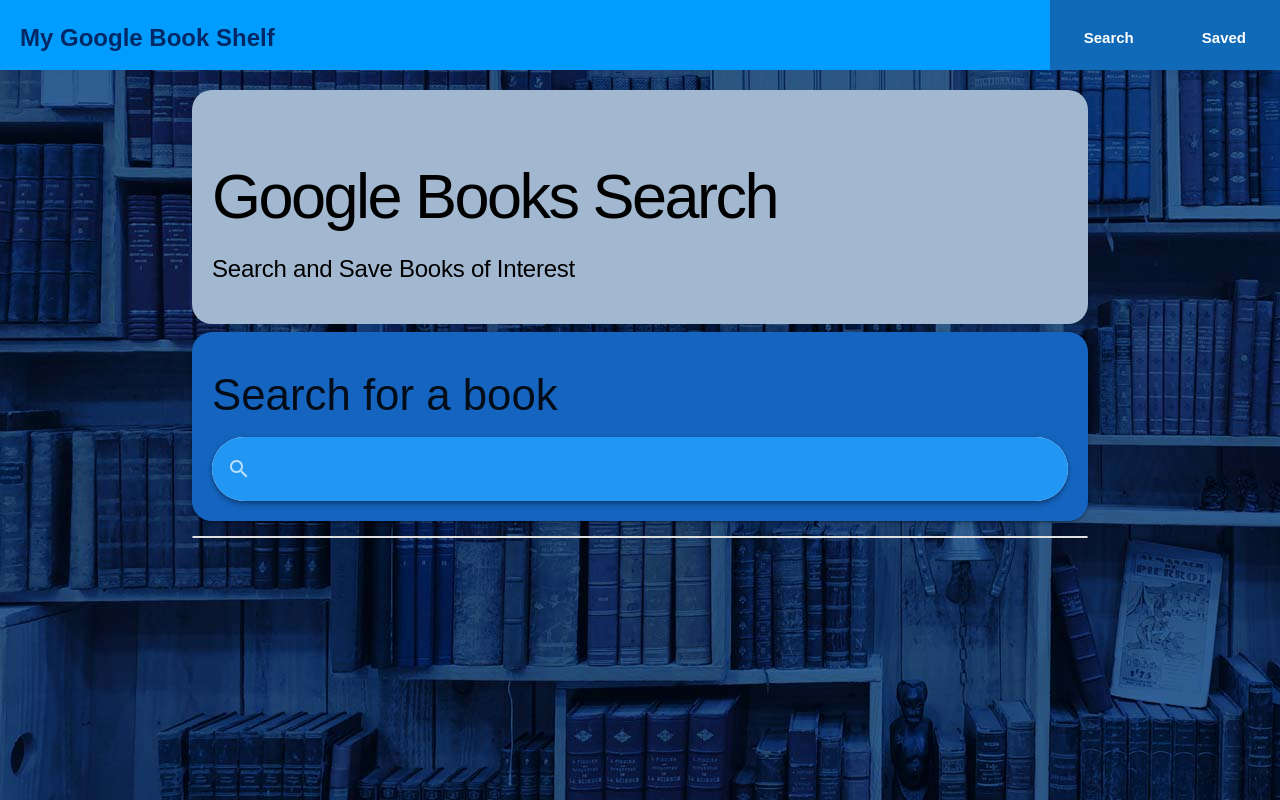
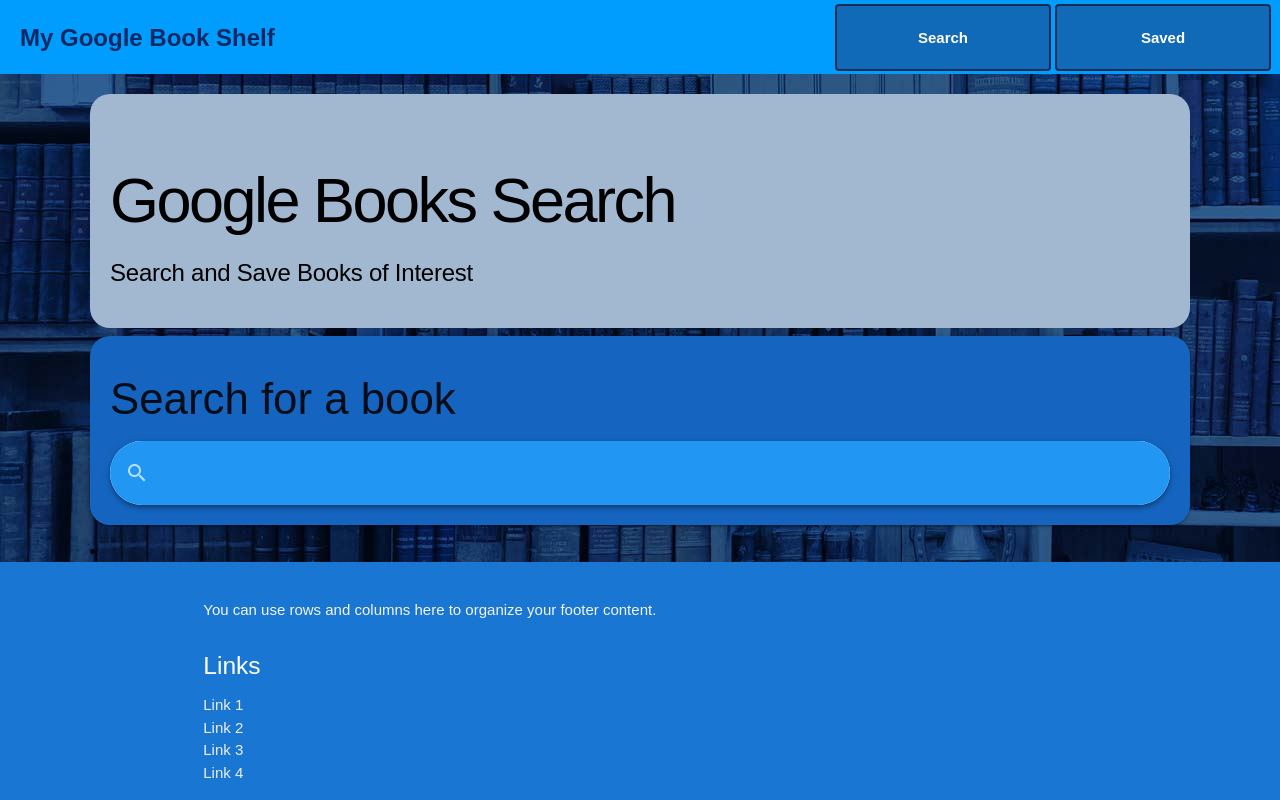
Before and after one commit to b0rgbart3/GoogleBookShelf, a React (Create React App) app in the folder client/: page / in a window 1280 px wide. Shown: the top 800 px of the page. Built offline with nearby package versions, Linux system fonts and the light colour scheme.

Commit message:
fixing layout issues on mobile

```diff
--- a/client/src/App.css
+++ b/client/src/App.css
@@ -23,8 +23,23 @@
   to { transform: rotate(360deg); }
 }
 
+#root {
+
+  box-sizing:border-box;
+}
+
+.page {
+  width:100%;
+  max-width:1100px;
+  margin:auto;
+  min-height:calc(100vh - 400px);
+}
 
 
+footer {
+  position: relative;
+  bottom:0;
+}
 /*  ClearFix  */
 /*  The ClearFix by Tony Aslett and Nicholas Gallagher */
 .group:before,
--- a/client/src/App.js
+++ b/client/src/App.js
@@ -17,8 +17,6 @@
       <div>
         <BookProvider>
           <Navbar />
-
-
           <Switch>
             <Route exact path="/" component={Home} />
             <Route exact path="/home" component={Home} />
--- a/client/src/components/footer.js
+++ b/client/src/components/footer.js
@@ -7,16 +7,16 @@
 
 function Footer() {
   return (
-    <footer className="page-footer #1976d2 blue darken-2" style={Styles.footer}>
+    <footer className="page-footer #1976d2 blue darken-2">
       <div className="container">
         <div className="row">
-          <div className="col l6 s12">
+          <div className="col s12">
             <h5 className="white-text"> </h5>
             <p className="grey-text text-lighten-4">
               You can use rows and columns here to organize your footer content.
             </p>
           </div>
-          <div className="col l4 offset-l2 s12">
+          <div className="col s12">
             <h5 className="white-text">Links</h5>
             <ul>
               <li>
--- a/client/src/components/navbar.css
+++ b/client/src/components/navbar.css
@@ -1,11 +1,9 @@
 .gNavBar {
     background-color:rgb(0, 157, 255);
     color:white;
-    width:100%;
     box-sizing: border-box;
-    height:70px;
     overflow: hidden;
-    min-width:540px;
+
 }
 
 .logo {
@@ -15,8 +13,9 @@
     padding-top:20px;
     box-sizing: border-box;
     font-size:24px;
-    display:inline-block;
+    display:block;
     padding-right:20px;
+    padding-bottom:18px;
 }
 
 .logo:hover {
@@ -24,29 +23,52 @@
 }
 .navlinks {
     margin:0;
-    display:inline-block;
-    float:right;
-    text-align:right;
+    display:block;
+    text-align:center;
     box-sizing: border-box;
     height:70px;
 
+    padding:0;
 }
 
 .navLinker {
     margin:0;
     display:inline-block;
-    padding:30px;
-    height:70px;
-    padding-left:34px;
-    padding-right:34px;
     line-height:1em;
-    float:right;
     font-weight: 900;
     color:white;
     background-color:rgba(32, 57, 112,.5);
+    width:50%;
+    box-sizing: border-box;
+    padding:30px;
 }
 
 .navLinker:hover {
     background-color:rgb(16, 28, 56);
 
 }
+
+
+@media only screen and (min-width: 767px) {
+
+    .logo {
+        display:inline-block;
+        float:left;
+
+    }
+
+    .navlinks {
+        display:inline-block;
+        float:right;
+        width:450px;
+    }
+
+    .navLinker {
+        border-radius:4px;
+        border:2px solid rgb(26, 44, 82);
+        padding:24px;
+        margin-top:4px;
+        width:48%;
+        margin-right:4px;
+    }
+}
--- a/client/src/components/navbar.js
+++ b/client/src/components/navbar.js
@@ -13,10 +13,11 @@
     <ul className="navlinks group">
 
     {/* to="/" className={location.pathname === "/" ? "nav-link active" : "nav-link"} */}
+    <Link to="/" className={location.pathname === "/" ? "nav-link active" : "nav-link"} >
+      <li className="navLinker"> Search</li></Link>
     <Link to="/saved" className={location.pathname === "/saved" ? "nav-link active" : "nav-link"}>
       <li className="navLinker">Saved</li></Link>
-    <Link to="/" className={location.pathname === "/" ? "nav-link active" : "nav-link"} >
-      <li className="navLinker"> Search</li></Link>
+
 
 
     </ul>
--- /dev/null
+++ b/client/src/components/result.css
@@ -0,0 +1,60 @@
+.foundBook {
+    border:2px solid rgb(0, 102, 255);
+    margin:20px;
+    box-sizing: border-box;
+    padding:10px;
+    border-radius:20px;
+    background-color:rgb(250, 250, 250);
+}
+
+.bookImage {
+    border:2px solid red;
+    display:block;
+    float:none;
+    box-sizing: border-box;
+    width:100%;
+    padding:10px;
+}
+
+.bookImage img {
+    width:80%;
+}
+
+.bookInfo {
+    border:2px solid orange;
+    display: block;
+    float:none;
+    box-sizing: border-box;
+    width:100%;
+    padding:10px;
+}
+
+
+@media only screen and (min-width: 800px) {
+
+    .bookImage {
+        border:2px solid red;
+        display:inline-block;
+        float:left;
+        box-sizing: border-box;
+        width:30%;
+        padding:10px;
+        text-align: center;
+    }
+
+    .bookImage img {
+        width:80%;
+        margin:auto;
+    }
+
+    .bookInfo {
+        border:2px solid orange;
+        display:inline-block;
+        float:left;
+        box-sizing: border-box;
+        width:70%;
+        padding:10px;
+    }
+
+
+}
--- a/client/src/components/result.js
+++ b/client/src/components/result.js
@@ -3,69 +3,44 @@
 import { STATES } from "mongoose";
 import { SAVE_BOOK } from "../utils/actions";
 import API from "../utils/API";
-
+import "./result.css";
 
 function ResultsList() {
-  const [state, dispatch]= useBookContext();
-
+  const [state, dispatch] = useBookContext();
 
   function saveBook(volumeInfo) {
-
-      dispatch({ type: SAVE_BOOK, book: volumeInfo });
-
-
-      API.saveBook( volumeInfo );
-
-
-
+    dispatch({ type: SAVE_BOOK, book: volumeInfo });
+    API.saveBook(volumeInfo);
   }
-
-
-
-
-  console.log("Our current state object: " + JSON.stringify(state));
 
   return (
     <div>
+      {state.searchResults ? (
+        state.searchResults.map((book, index) => (
+          <li key={book.id}>
+            <div className="foundBook group">
 
-        <ul className="collection with-header">
+              <div className='bookImage'>
+                {book.volumeInfo.imageLinks ? (
+                  <img src={book.volumeInfo.imageLinks.thumbnail} />
+                ) : (
+                  "noimage"
+                )}
+              </div>
+
+              <div className='bookInfo'>
+                <h2>{book.volumeInfo.title}</h2>
+                <p>{book.volumeInfo.description}</p>
+              </div>
 
 
-
-{
-
-        state.searchResults ?
-state.searchResults.map( (book,index) =>
-
- <li key={book.id}>
-   <div className="collection-item">
-   <h2>
-   { book.volumeInfo.title }</h2>
-   <p>
-   { book.volumeInfo.description }</p>
-
-   <p>{
-
-      book.volumeInfo.imageLinks ?
-      <img src={book.volumeInfo.imageLinks.thumbnail} />
-      : "noimage"
-
-      }</p>
-
-
-      <button onClick={()=>saveBook(book.volumeInfo)} > Save </button>
-
-  </div>
- </li>
-
-)
-: <li></li>
-
-}
-
-
-        </ul>
-
+              <button onClick={() => saveBook(book.volumeInfo)}> Save </button>
+            </div>
+          </li>
+        ))
+      ) : (
+        <li></li>
+      )}
     </div>
   );
 }
--- a/client/src/index.css
+++ b/client/src/index.css
@@ -4,4 +4,5 @@
   font-family: sans-serif;
   background-color:rgb(25, 46, 92);
   background-image:url(./images/books2.jpg);
+
 }
--- a/client/src/pages/home.js
+++ b/client/src/pages/home.js
@@ -8,7 +8,7 @@
 function Home(){
     const [state, dispatch] = useBookContext();
     return(
-        <div className="container">
+        <div className="page">
           <Jumbotron />
           <SearchBar/>
           <ResultsList />
```
